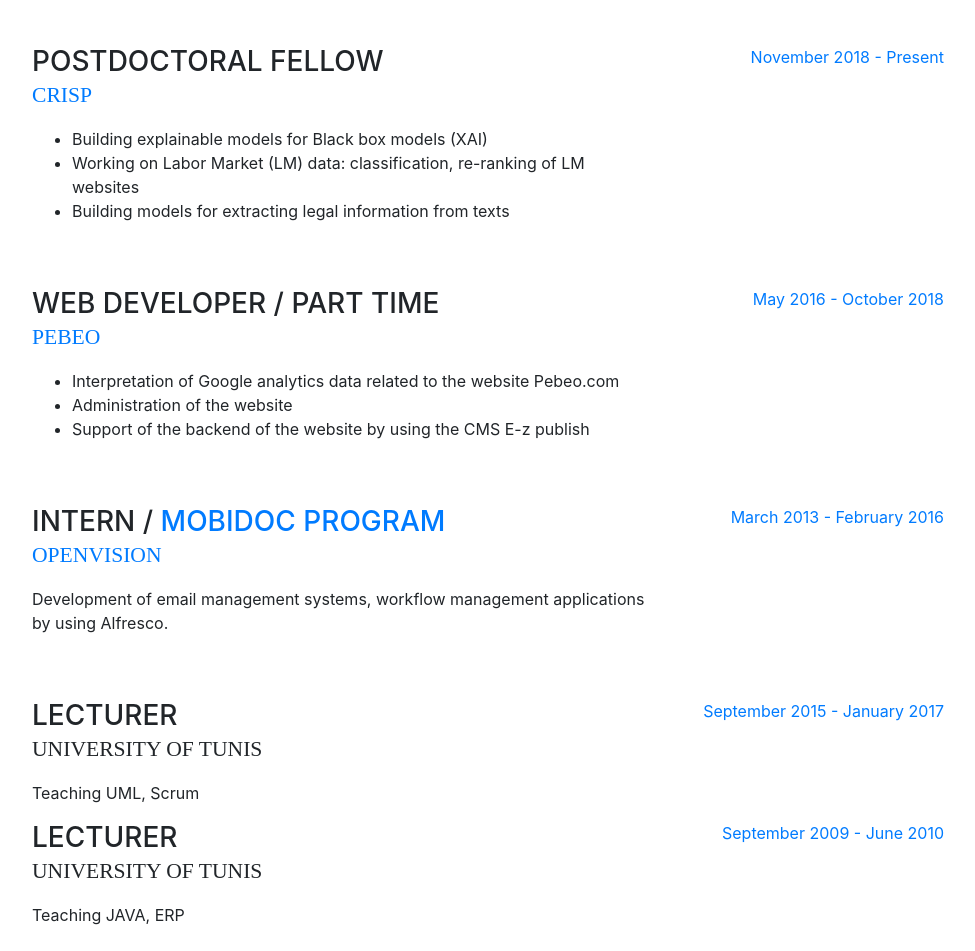
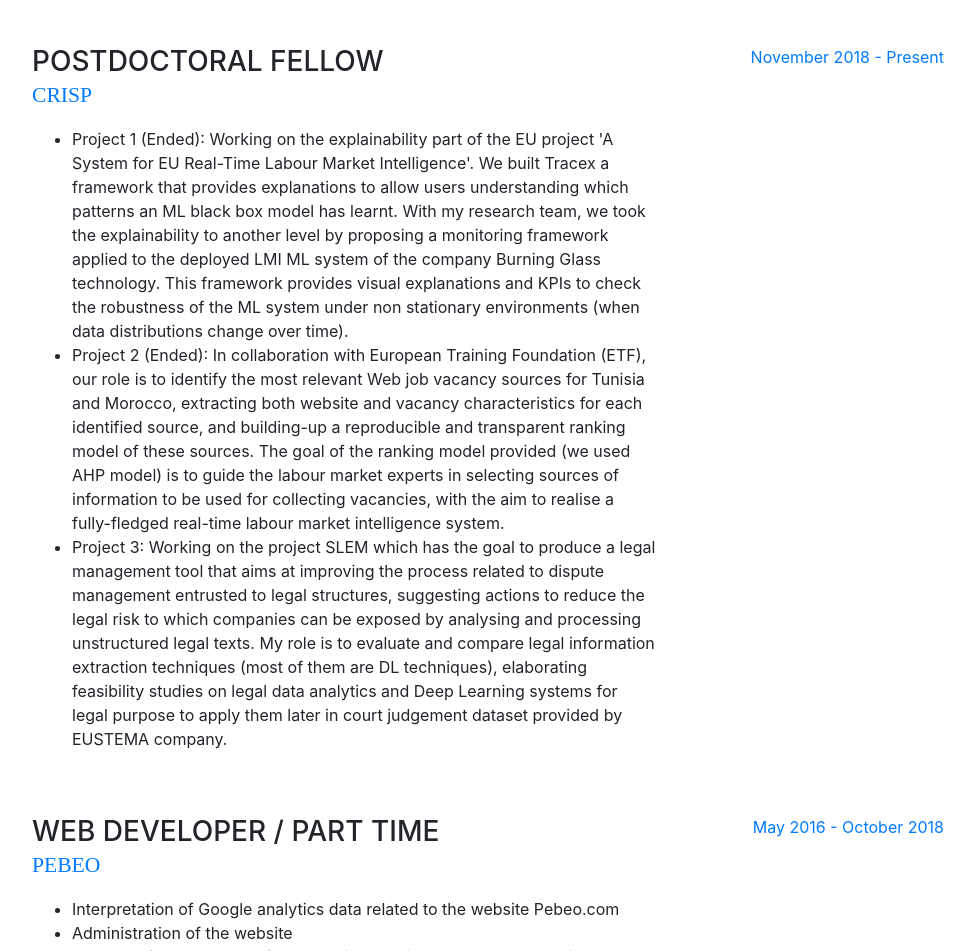
Before and after one commit to amamimaha/amamimaha.github.io, a website with bundled scripts: page index.html in a window 1280 px wide. Shown: the part 889-1840 px from the top of the page, without its empty margins (288-1263 px from the left). Built offline with nearby package versions, Linux system fonts and the light colour scheme; a web font is replaced by a local one.

Commit message:
Update index.html

```diff
--- a/index.html
+++ b/index.html
@@ -80,7 +80,7 @@
           <p class="mb-5">I am PhD in Computer Sciences and Postdoctoral fellow in the University of Milano Bicocca. I am interested in all sorts of NLP applications. I worked on projects related to recommender systems, information extraction, information retrival and explainability of text classifiers.</p>
           <ul class="list-inline list-social-icons mb-0">
             <li class="list-inline-item">
-              <a href="https://drive.google.com/file/d/1JX83nKJzi6Cu61a_kO4WtPF45FWZAkEm/view" target="_blank">
+              <a href="https://www.dropbox.com/s/bad7of0bho88v1h/CV%20Maha%20Amami.pdf?dl=0" target="_blank">
                 <span class="fa-stack fa-lg">
                   <i class="fa fa-circle fa-stack-2x"></i>
                   <i class="fa  fa-stack-1x fa-inverse">cv</i>
@@ -88,7 +88,7 @@
               </a>
             </li>
             <li class="list-inline-item">
-              <a href="https://www.linkedin.com/in/maha-amami-088b42b2/">
+              <a href="https://www.linkedin.com/in/maha-amami-phd-088b42b2/">
                 <span class="fa-stack fa-lg">
                   <i class="fa fa-circle fa-stack-2x"></i>
                   <i class="fa fa-linkedin fa-stack-1x fa-inverse"></i>
@@ -116,9 +116,9 @@
               <h3 class="mb-0">Postdoctoral fellow</h3>
               <div class="subheading mb-3"><a href="https://www.crisp-org.it/" target="_blank">CRISP </a></div>
               <ul>
-                  <li>Building explainable models for Black box models (XAI)</li>
-                  <li>Working on Labor Market (LM) data: classification, re-ranking of LM websites</li>
-                  <li>Building models for extracting legal information from texts</li>
+                  <li> Project 1 (Ended): Working on the explainability part of the EU project 'A System for EU Real-Time Labour Market Intelligence'. We built Tracex a framework that provides explanations to allow users understanding which patterns an ML black box model has learnt. With my research team, we took the explainability to another level by proposing a monitoring framework applied to the deployed LMI ML system of the company Burning Glass technology. This framework provides visual explanations and KPIs to check the robustness of the ML system under non stationary environments (when data distributions change over time).</li>
+                  <li> Project 2 (Ended): In collaboration with European Training Foundation (ETF), our role is to identify the most relevant Web job vacancy sources for Tunisia and Morocco, extracting both website and vacancy characteristics for each identified source, and building-up a reproducible and transparent ranking model of these sources. The goal of the ranking model provided (we used AHP model) is to guide the labour market experts in selecting sources of information to be used for collecting vacancies, with the aim to realise a fully-fledged real-time labour market intelligence system.</li>
+                  <li> Project 3: Working on the project SLEM which has the goal to produce a legal management tool that aims at improving the process related to dispute management entrusted to legal structures, suggesting actions to reduce the legal risk to which companies can be exposed by analysing and processing unstructured legal texts. My role is to evaluate and compare legal information extraction techniques (most of them are DL techniques), elaborating feasibility studies on legal data analytics and Deep Learning systems for legal purpose to apply them later in court judgement dataset provided by EUSTEMA company.</li>
               </ul>
             </div>
             <div class="resume-date text-md-right">
```
